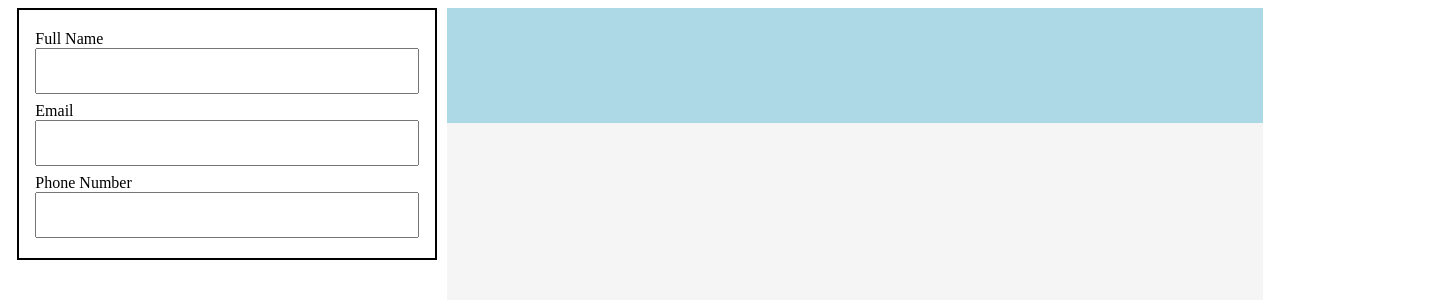
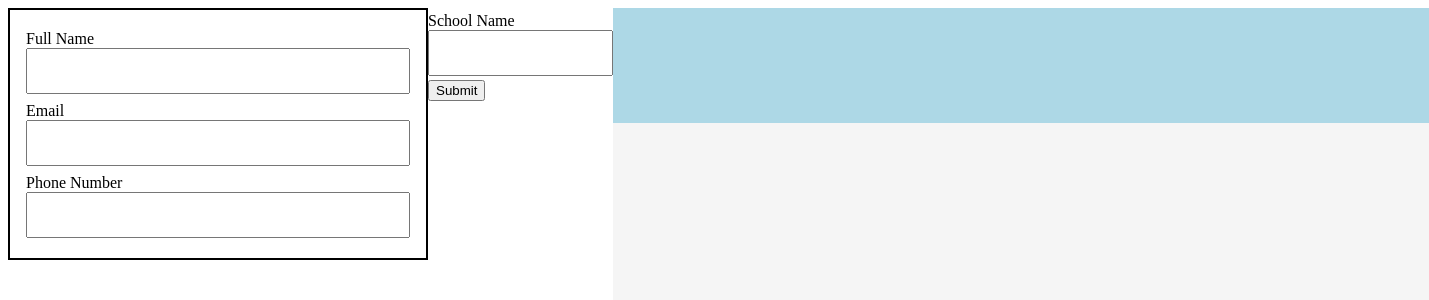
Before and after one commit to NickrodBasiri/CV-Generator, a React (Vite) app: page / in a window 1280 px wide. Shown: the top 300 px of the page, 1429 px wide, since content can reach past the window. Built offline with nearby package versions, Linux system fonts and the light colour scheme.

Commit message:
Education input, updates display.

```diff
--- a/src/App.jsx
+++ b/src/App.jsx
@@ -1,6 +1,7 @@
 import { useState } from "react";
 import GenericInfo from "./components/genericInfo";
 import Display from "./components/display";
+import EducationInfo from "./components/educationInfo";
 import './styles/app.css'
 
 function App() {
@@ -8,6 +9,7 @@ function App() {
     const [email, setEmail] = useState("");
     const [phone, setPhone] = useState("");
 
+    const [education = [], setEducation] = useState([]);
     return (
         <>
         <div id="body">
@@ -20,10 +22,14 @@ function App() {
             phone={phone}
             setPhone={setPhone}
             />
+            <EducationInfo
+            education={education}
+            setEducation={setEducation}/>
             <Display
             name={name}
             email={email}
             phone={phone}
+            education={education}
             />
         </div>
         </>
--- a/src/components/display.jsx
+++ b/src/components/display.jsx
@@ -1,6 +1,20 @@
+import { useEffect } from 'react'
 import '../styles/display.css'
 
-export default function Display({name, email, phone}) {
+export default function Display({name, email, phone, education}) {
+    console.log(education);
+    // useEffect(() => {
+    //     for (let i = 0; i < education.length; i++) {
+    //         const educationCard = document.createElement("div");
+    //         const schoolName = document.createElement("h1");
+    //         schoolName.innerText = education[i].schoolName;
+    //         educationCard.appendChild(schoolName);
+
+    //         const educationDiv = document.querySelector("#education-info");
+    //         educationDiv.appendChild(educationCard);
+    //     }
+    // });
+
     return (
         <>
         <div id="CV">
@@ -11,6 +25,13 @@ export default function Display({name, email, phone}) {
                     <h1>{phone}</h1>
                 </div>
             </div>
+            <div id="education-info">
+                {education.map((edu, index) => (
+                    <div key={index} className="education-card">
+                        <h1>{edu.schoolName}</h1>
+                    </div>
+                ))}
+            </div>
         </div>
         </>
     )
--- /dev/null
+++ b/src/components/educationInfo.jsx
@@ -0,0 +1,26 @@
+export default function EducationInfo( {education, setEducation} ) {
+    return (
+        <>
+        <form onSubmit={(event) => {
+            event.preventDefault();
+            const data = new FormData(event.target);
+            const newEducation = {
+                schoolName: data.get("school-name"),
+            }
+            setEducation([...education, newEducation]);
+        }}>
+            <div id="education-info">
+                <div id="input">
+                    <label htmlFor="school-name">School Name</label>
+                    <input type="text" id="school-name" name="school-name"/>
+                </div>
+            </div>
+            <button type="submit">Submit</button>
+        </form>
+        </>
+    )
+}
+
+// form submit
+//      create object with form values
+//          display object created
```
